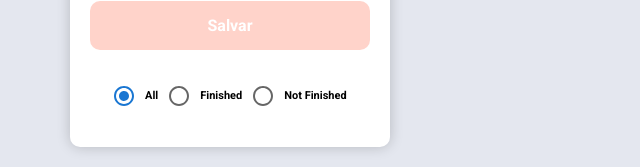
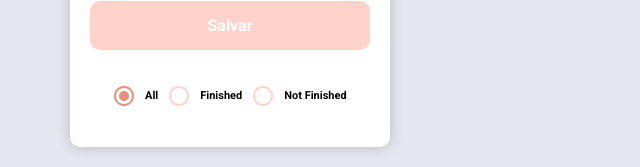
Before and after one commit to apsilvanatalia/TodoApp, a React (Create React App) app in the folder frontend/: page / in a window 1280 px wide. Shown: the part 455-622 px from the top of the page, without its empty margins (0-640 px from the left). Built offline with nearby package versions, Linux system fonts and the light colour scheme; no server answers.

Commit message:
estilização do filtro

```diff
--- a/frontend/package.json
+++ b/frontend/package.json
@@ -6,6 +6,7 @@
     "@emotion/react": "^11.11.1",
     "@emotion/styled": "^11.11.0",
     "@mui/material": "^5.14.7",
+    "@mui/styled-engine-sc": "^5.14.7",
     "@testing-library/jest-dom": "^5.17.0",
     "@testing-library/react": "^13.4.0",
     "@testing-library/user-event": "^13.5.0",
@@ -14,6 +15,7 @@
     "react-dom": "^18.2.0",
     "react-icons": "^4.10.1",
     "react-scripts": "^2.1.3",
+    "styled-components": "^5.3.11",
     "web-vitals": "^2.1.4"
   },
   "scripts": {
--- a/frontend/src/Components/Filter/filter-radio-button.js
+++ b/frontend/src/Components/Filter/filter-radio-button.js
@@ -1,25 +1,20 @@
 import * as React from 'react';
 import Radio from '@mui/material/Radio';
+
 import './style.css'
+//import { makeStyles } from '@material-ui/core/styles';
 
 export default function FilterRadioButton({selectValue, handleFilter}) {
 
-  const controlProps = (item) =>({
-    checked: {},
-    //onChange: handleChange,
-    //value: item,
-    //name: 'color-radio-button-demo',
-    /*inputProps: {
-        'aria-label': item ,
-
-    },*/
-    sx:{
+  /*const RadioButton = makeStyles({
+    root:{
       color: '#ffd3ca',
-      '&.Mui-checked': {
-        color: '#eb8f7a',
-      },
-    }
-  });
+        '&.Mui-checked': {
+          color: '#eb8f7a',
+        },
+    },
+    checked:{},
+  })((props) => <Radio color='default' {... props}/>);*/
 
   return (
     <div className='radioFilterOp'>
@@ -28,7 +23,12 @@ export default function FilterRadioButton({selectValue, handleFilter}) {
           checked={selectValue === 'all'}
           onChange={e => handleFilter(e.target)}
           value='all'
-          //{...controlProps('e')}
+          sx={{
+            color: '#ffd3ca',
+            '&.Mui-checked': {
+              color: '#eb8f7a',
+            },
+          }}
         />
         <span>All</span>
       </div>
@@ -38,7 +38,12 @@ export default function FilterRadioButton({selectValue, handleFilter}) {
           checked={selectValue === 'true'}
           onChange={e => handleFilter(e.target)}
           value='true'
-          //{...controlProps('e')}
+          sx={{
+            color: '#ffd3ca',
+            '&.Mui-checked': {
+              color: '#eb8f7a',
+            },
+          }}
         />
         <span>Finished</span>
       </div>
@@ -48,7 +53,12 @@ export default function FilterRadioButton({selectValue, handleFilter}) {
           checked={selectValue === 'false'}
           onChange={e => handleFilter(e.target)}
           value='false'
-          //{...controlProps('e')}
+          sx={{
+            color: '#ffd3ca',
+            '&.Mui-checked': {
+              color: '#eb8f7a',
+            },
+          }}
         />
         <span>Not Finished</span>
       </div>
```
Also changed, not shown: 1 other file (tests, documents, lock files or other folders).
